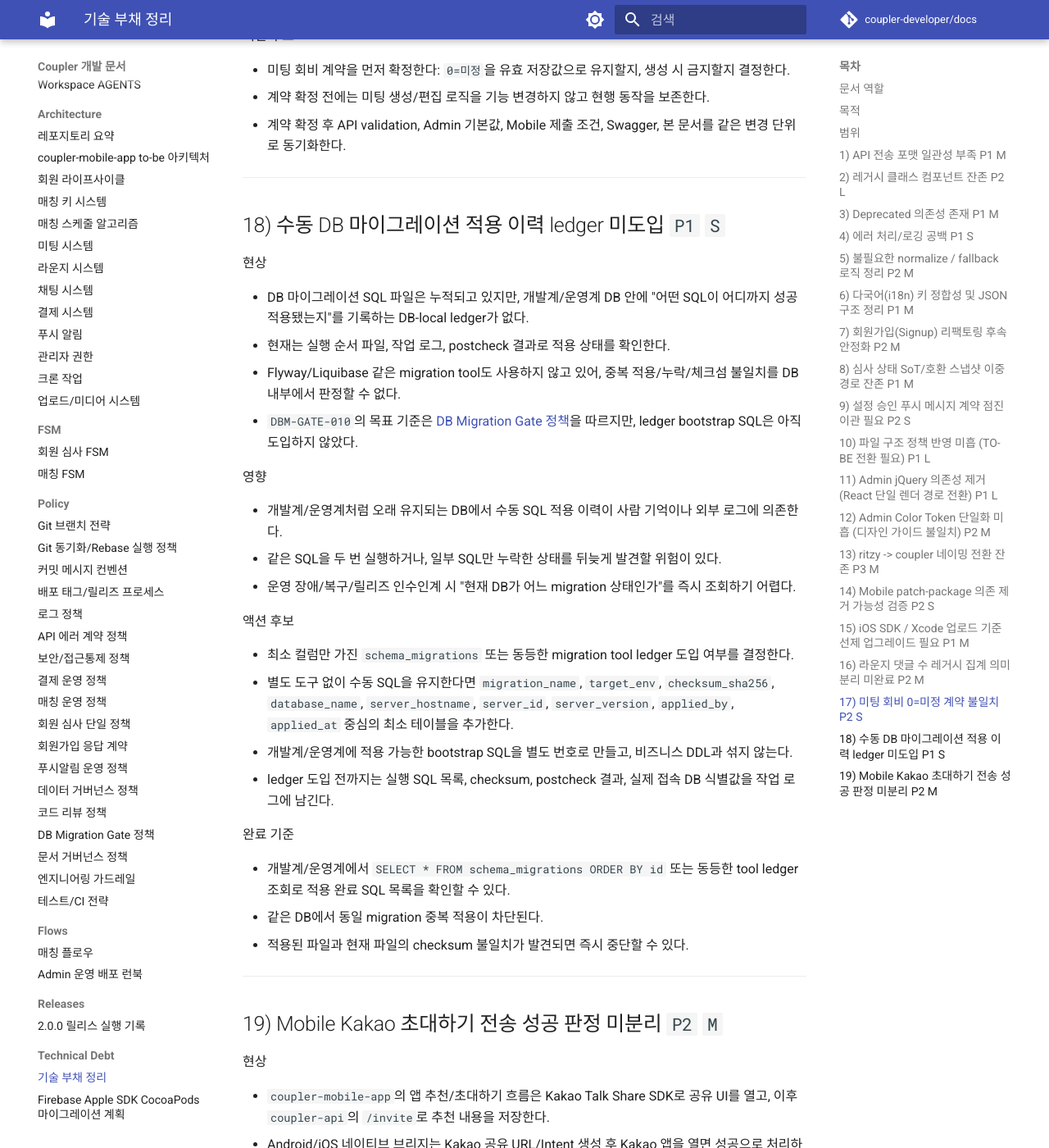
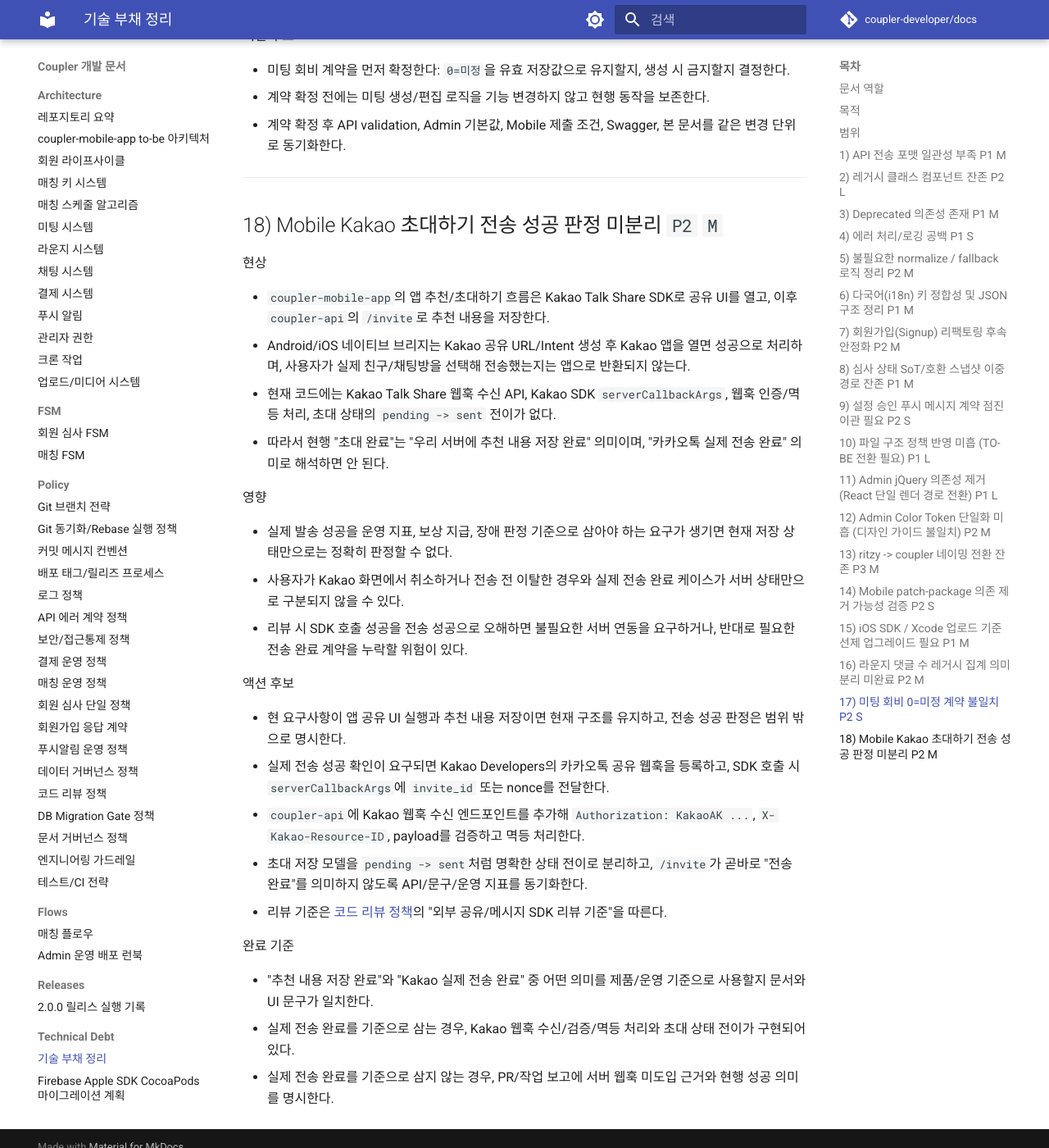
Before and after one commit to coupler-developer/docs, an MkDocs documentation site: the page built from content/technical-debt/technical-debt.md, in a window 1280 px wide and 1400 px high, scrolled down 11407 px. Shown: the whole window at 82% size. Built offline with MkDocs 1.6.1 and Material for MkDocs 9.7.7, drawn with Linux system fonts in a browser that asks for light colours; comment, search, counter and statistics services are not loaded.

Commit message:
docs: 해결된 ledger 부채 제거
Changes:
- schema_migrations 도입 완료 상태에 맞춰 ledger 미도입 부채 항목 제거
- 후속 technical-debt 번호를 18번으로 정리

Tests:
- yarn validate:docs 통과

```diff
--- a/content/technical-debt/technical-debt.md
+++ b/content/technical-debt/technical-debt.md
@@ -393,37 +393,7 @@
 
 ---
 
-## 18) 수동 DB 마이그레이션 적용 이력 ledger 미도입 `P1` `S`
-
-현상
-
-- DB 마이그레이션 SQL 파일은 누적되고 있지만, 개발계/운영계 DB 안에 "어떤 SQL이 어디까지 성공 적용됐는지"를 기록하는 DB-local ledger가 없다.
-- 현재는 실행 순서 파일, 작업 로그, postcheck 결과로 적용 상태를 확인한다.
-- Flyway/Liquibase 같은 migration tool도 사용하지 않고 있어, 중복 적용/누락/체크섬 불일치를 DB 내부에서 판정할 수 없다.
-- `DBM-GATE-010`의 목표 기준은 [DB Migration Gate 정책](../policy/db-migration-gate-policy.md)을 따르지만, ledger bootstrap SQL은 아직 도입하지 않았다.
-
-영향
-
-- 개발계/운영계처럼 오래 유지되는 DB에서 수동 SQL 적용 이력이 사람 기억이나 외부 로그에 의존한다.
-- 같은 SQL을 두 번 실행하거나, 일부 SQL만 누락한 상태를 뒤늦게 발견할 위험이 있다.
-- 운영 장애/복구/릴리즈 인수인계 시 "현재 DB가 어느 migration 상태인가"를 즉시 조회하기 어렵다.
-
-액션 후보
-
-- 최소 컬럼만 가진 `schema_migrations` 또는 동등한 migration tool ledger 도입 여부를 결정한다.
-- 별도 도구 없이 수동 SQL을 유지한다면 `migration_name`, `target_env`, `checksum_sha256`, `database_name`, `server_hostname`, `server_id`, `server_version`, `applied_by`, `applied_at` 중심의 최소 테이블을 추가한다.
-- 개발계/운영계에 적용 가능한 bootstrap SQL을 별도 번호로 만들고, 비즈니스 DDL과 섞지 않는다.
-- ledger 도입 전까지는 실행 SQL 목록, checksum, postcheck 결과, 실제 접속 DB 식별값을 작업 로그에 남긴다.
-
-완료 기준
-
-- 개발계/운영계에서 `SELECT * FROM schema_migrations ORDER BY id` 또는 동등한 tool ledger 조회로 적용 완료 SQL 목록을 확인할 수 있다.
-- 같은 DB에서 동일 migration 중복 적용이 차단된다.
-- 적용된 파일과 현재 파일의 checksum 불일치가 발견되면 즉시 중단할 수 있다.
-
----
-
-## 19) Mobile Kakao 초대하기 전송 성공 판정 미분리 `P2` `M`
+## 18) Mobile Kakao 초대하기 전송 성공 판정 미분리 `P2` `M`
 
 현상
 
```
